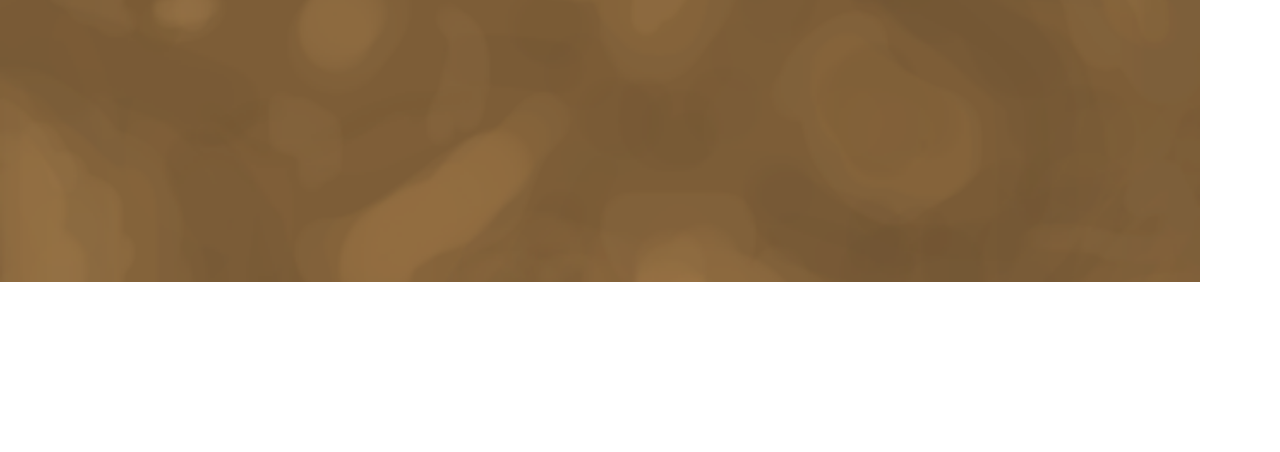
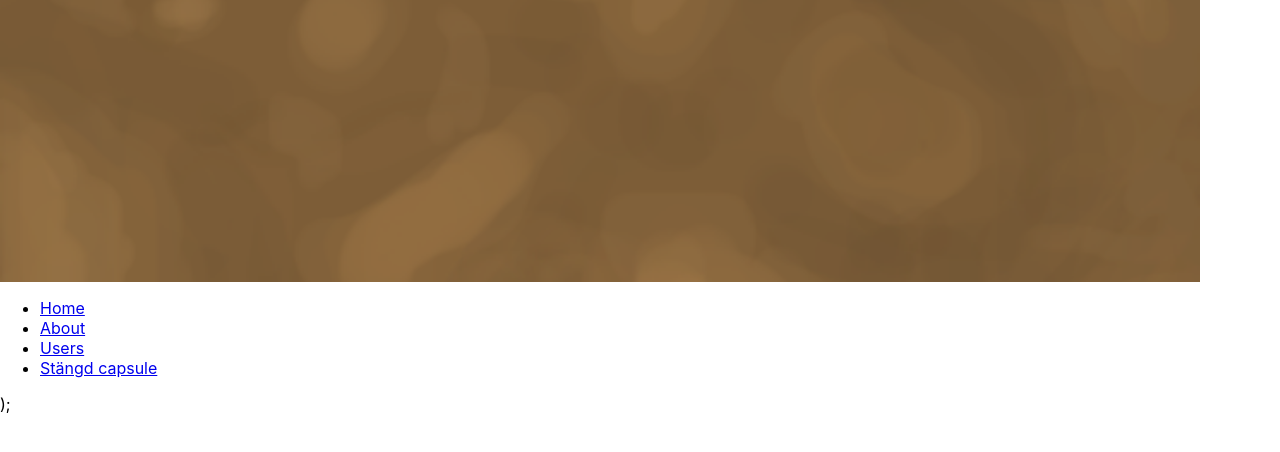
Before and after one commit to johannaeklundh/TimeCapsule, a React (Create React App) app in the folder timecapsule/: page / in a window 1280 px wide. Shown: the part 2443-2895 px from the top of the page. Built offline with nearby package versions, Linux system fonts and the light colour scheme.

Commit message:
Test closedCapsule

```diff
--- a/timecapsule/package.json
+++ b/timecapsule/package.json
@@ -10,6 +10,7 @@
     "react-animated-popup": "^0.1.7",
     "react-datepicker": "^4.8.0",
     "react-dom": "^18.2.0",
+    "react-router-dom": "^6.4.3",
     "react-scripts": "5.0.1",
     "web-vitals": "^2.1.4"
   },
--- a/timecapsule/src/App.js
+++ b/timecapsule/src/App.js
@@ -7,6 +7,13 @@ import DatePicker from "react-datepicker";
 import "react-datepicker/dist/react-datepicker.css";
 import CapsulePlus from "./CapsulePlusRemovebg.png"; // with import
 import OpenedCapsule from "./openedCapsule.png";
+import ReactDOM from "react-dom/client";
+import {
+  BrowserRouter as Router,
+  Route,
+  Link,
+  Routes
+} from "react-router-dom";
 
 function App() {
   const [capsules, setCapsules] = useState([]);
@@ -78,8 +85,60 @@ function App() {
         })}
       </div>
       <div className="bottom"></div>
+
+
+      <Router>
+      <div>
+        <nav>
+          <ul>
+            <li>
+              <Link to="/">Home</Link>
+            </li>
+            <li>
+              <Link to="/about">About</Link>
+            </li>
+            <li>
+              <Link to="/users">Users</Link>
+            </li>
+            <li>
+              <Link to="/closedCapsule">Stängd capsule</Link>
+            </li>
+          </ul>
+        </nav>
+
+
+
+        {/* A <Switch> looks through its children <Route>s and
+            renders the first one that matches the current URL. */}
+        <Routes>
+          {/* <Route path="/about" element={<About />} />
+          <Route path="/users" element={<Users />} /> */}
+          <Route path="/" />
+        </Routes>
+      </div>
+    </Router>
+  );
+
+
+
     </div>
   );
 }
 
+function Home() {
+  return <h2>Home</h2>;
+}
+
+function About() {
+  return <h2>About</h2>;
+}
+
+function Users() {
+  return <h2>Users</h2>;
+}
+
+function closedCapsuleSite() {
+  return <h2>Stängd captule</h2>;
+}
+
 export default App;
--- a/timecapsule/src/closedCapsule.js
+++ b/timecapsule/src/closedCapsule.js
@@ -1 +1,7 @@
 import App from "./App";
+
+<div>
+
+<h1> HElllu</h1>
+
+</div>
```
Also changed, not shown: 1 other file (tests, documents, lock files or other folders).
